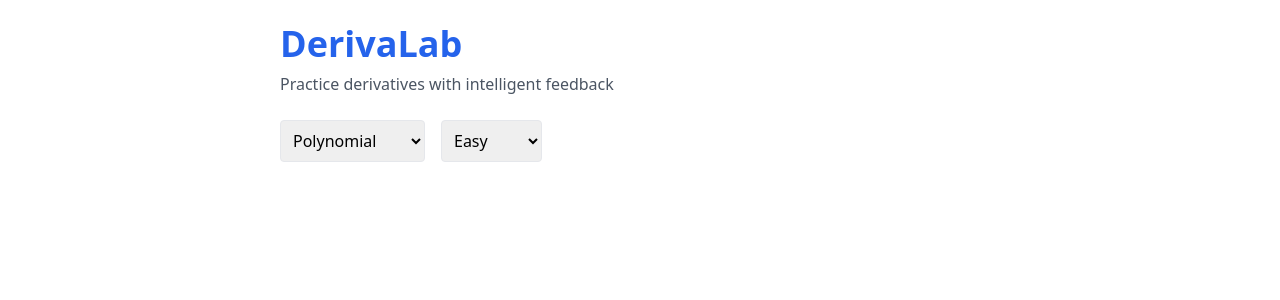
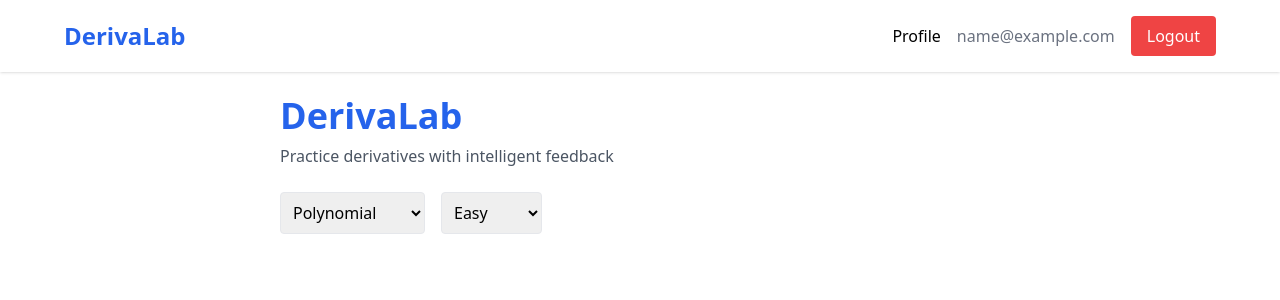
Before and after one commit to lu-alvz-dev/derivalab, a React (Vite) app in the folder client/: page /practice in a window 1280 px wide. Shown: the top 300 px of the page. Built offline with nearby package versions, Linux system fonts and the light colour scheme; no server answers; sample sign-in values are in the browser's storage.

Commit message:
feat(UI): add navigation, profile page and demo login flow

```diff
--- a/client/src/components/Navbar.jsx
+++ b/client/src/components/Navbar.jsx
@@ -15,13 +15,44 @@ function Navbar() {
   };
 
   return (
-    <div className="flex items-center gap-4">
-      <span className="text-sm text-gray-600">{user?.email}</span>
+    <nav className="bg-white shadow px-6 py-4">
+      <div className="max-w-6xl mx-auto flex justify-between items-center">
+        <Link to="/" className="text-2xl font-bold text-blue-600">
+          DerivaLab
+        </Link>
 
-      <Link to="/profile">Profile</Link>
+        <div className="flex gap-4 items-center">
+          {user && (
+            <>
+              {user.role === "teacher" && (
+                <Link to="/teacher/dashboard" className="hover:text-blue-600">
+                  Dashboard
+                </Link>
+              )}
 
-      <button onClick={handleLogout}>Logout</button>
-    </div>
+              {user.role === "student" && (
+                <Link to="/student/dashboard" className="hover:text-blue-600">
+                  Dashboard
+                </Link>
+              )}
+
+              <Link to="/profile" className="hover:text-blue-600">
+                Profile
+              </Link>
+
+              <span className="text-gray-500">{user.email}</span>
+
+              <button
+                onClick={handleLogout}
+                className="bg-red-500 text-white px-4 py-2 rounded"
+              >
+                Logout
+              </button>
+            </>
+          )}
+        </div>
+      </div>
+    </nav>
   );
 }
 
--- a/client/src/pages/LandingPage.jsx
+++ b/client/src/pages/LandingPage.jsx
@@ -1,8 +1,10 @@
 import { useNavigate } from "react-router-dom";
 import { loginUserApi } from "../services/api";
+import { useAuth } from "../context/AuthContext";
 
 function LandingPage() {
   const navigate = useNavigate();
+  const { login } = useAuth();
   const handleDemo = async () => {
     try {
       const response = await loginUserApi({
@@ -10,9 +12,7 @@ function LandingPage() {
         password: "Demo123!",
       });
 
-      localStorage.setItem("token", response.data.token);
-
-      localStorage.setItem("user", JSON.stringify(response.data.user));
+      login(response.data.user, response.data.token);
 
       navigate("/teacher/dashboard");
     } catch (error) {
--- a/client/src/pages/PracticePage.jsx
+++ b/client/src/pages/PracticePage.jsx
@@ -12,6 +12,7 @@ import FeedbackPanel from "../components/FeedbackPanel";
 import DashboardPanel from "../components/DashboardPanel";
 import ExerciseHistoryPanel from "../components/ExerciseHistoryPanel";
 import { getCurrentUser } from "../utils/auth";
+import Navbar from "../components/Navbar";
 
 function PracticePage() {
   const currentUser = getCurrentUser();
@@ -106,6 +107,8 @@ function PracticePage() {
   }
 
   return (
+    <>
+      <Navbar />
       <div className="max-w-3xl mx-auto p-6">
         <Header />
         <ControlsPanel
@@ -134,6 +137,7 @@ function PracticePage() {
           </>
         )}
       </div>
+    </>
   );
 }
 
--- a/client/src/pages/ProfilePage.jsx
+++ b/client/src/pages/ProfilePage.jsx
@@ -1,9 +1,12 @@
 import { useAuth } from "../context/AuthContext";
+import Navbar from "../components/Navbar";
 
 function ProfilePage() {
   const { user } = useAuth();
 
   return (
+    <>
+      <Navbar />
       <main className="max-w-4xl mx-auto p-6">
         <h1 className="text-3xl font-bold">User Profile</h1>
 
@@ -17,6 +20,7 @@ function ProfilePage() {
           </p>
         </div>
       </main>
+    </>
   );
 }
 
--- a/client/src/pages/StudentDashboard.jsx
+++ b/client/src/pages/StudentDashboard.jsx
@@ -1,5 +1,6 @@
 import { useEffect, useState } from "react";
 import { fetchStudentDashboardApi } from "../services/api";
+import Navbar from "../components/Navbar";
 
 function StudentDashboardPage() {
   const [stats, setStats] = useState(null);
@@ -15,6 +16,8 @@ function StudentDashboardPage() {
   }
 
   return (
+    <>
+      <Navbar />
       <main className="max-w-5xl mx-auto p-6">
         <h1 className="text-3xl font-bold">Student Dashboard</h1>
 
@@ -33,6 +36,7 @@ function StudentDashboardPage() {
           {stats.accuracy}%
         </p>
       </main>
+    </>
   );
 }
 
--- a/client/src/pages/TeacherDashboard.jsx
+++ b/client/src/pages/TeacherDashboard.jsx
@@ -1,5 +1,6 @@
 import { useEffect, useState } from "react";
 import { fetchTeacherDashboardApi } from "../services/api";
+import Navbar from "../components/Navbar";
 
 function TeacherDashboard() {
   const [dashboard, setDashboard] = useState(null);
@@ -15,6 +16,8 @@ function TeacherDashboard() {
   }
 
   return (
+    <>
+      <Navbar />
       <main className="max-w-5xl mx-auto p-6">
         <h1 className="text-3xl font-bold">Teacher Dashboard</h1>
 
@@ -23,6 +26,7 @@ function TeacherDashboard() {
             Attempts:
             {dashboard.attempts}
           </p>
+          <Navbar />
 
           <p>
             Correct:
@@ -35,6 +39,7 @@ function TeacherDashboard() {
           </p>
         </div>
       </main>
+    </>
   );
 }
 
```
Lines whose indentation alone changed are shown as unchanged.
